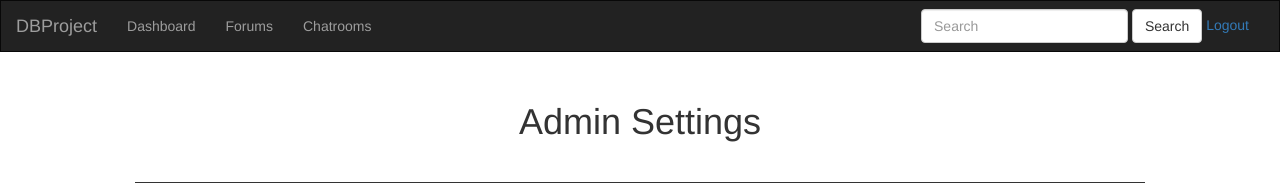
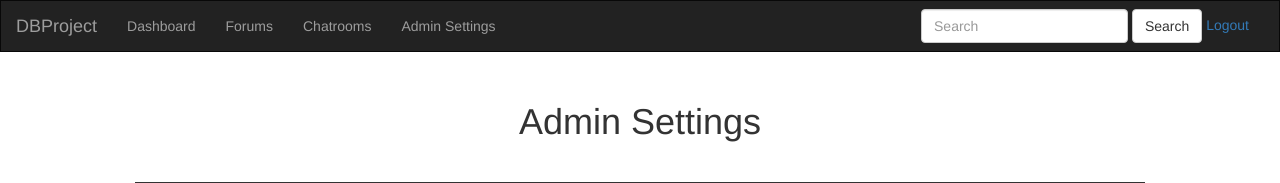
Before and after one commit to 05e46/DBProject, a PHP site: page /admin.php in a window 1280 px wide. Shown: the top 183 px of the page. Run offline with PHP 8.4, Linux system fonts and the light colour scheme; a user stored in the database is signed in; data comes from the database, SQL or seed files in the repository; some libraries are stand-ins or nearby versions.

Commit message:
added Admin Settings button

```diff
--- a/header.php
+++ b/header.php
@@ -33,6 +33,9 @@
                           if (basename($_SERVER['PHP_SELF']) != "chatroom.php") {
                             echo '<li><a id="chatroomButton" href="/chatroom.php">Chatrooms</a></li>';
                           }
+                          if ($_SESSION['status'] == "admin") {
+                            echo '<li><a id="adminSettings" href="/admin.php">Admin Settings</a></li>';
+                          }
                     ?>
                             <!-- <li><a id="chatButton" href="#">Chatrooms</a></li> -->
                     </ul>
```
Lines whose indentation alone changed are shown as unchanged.
